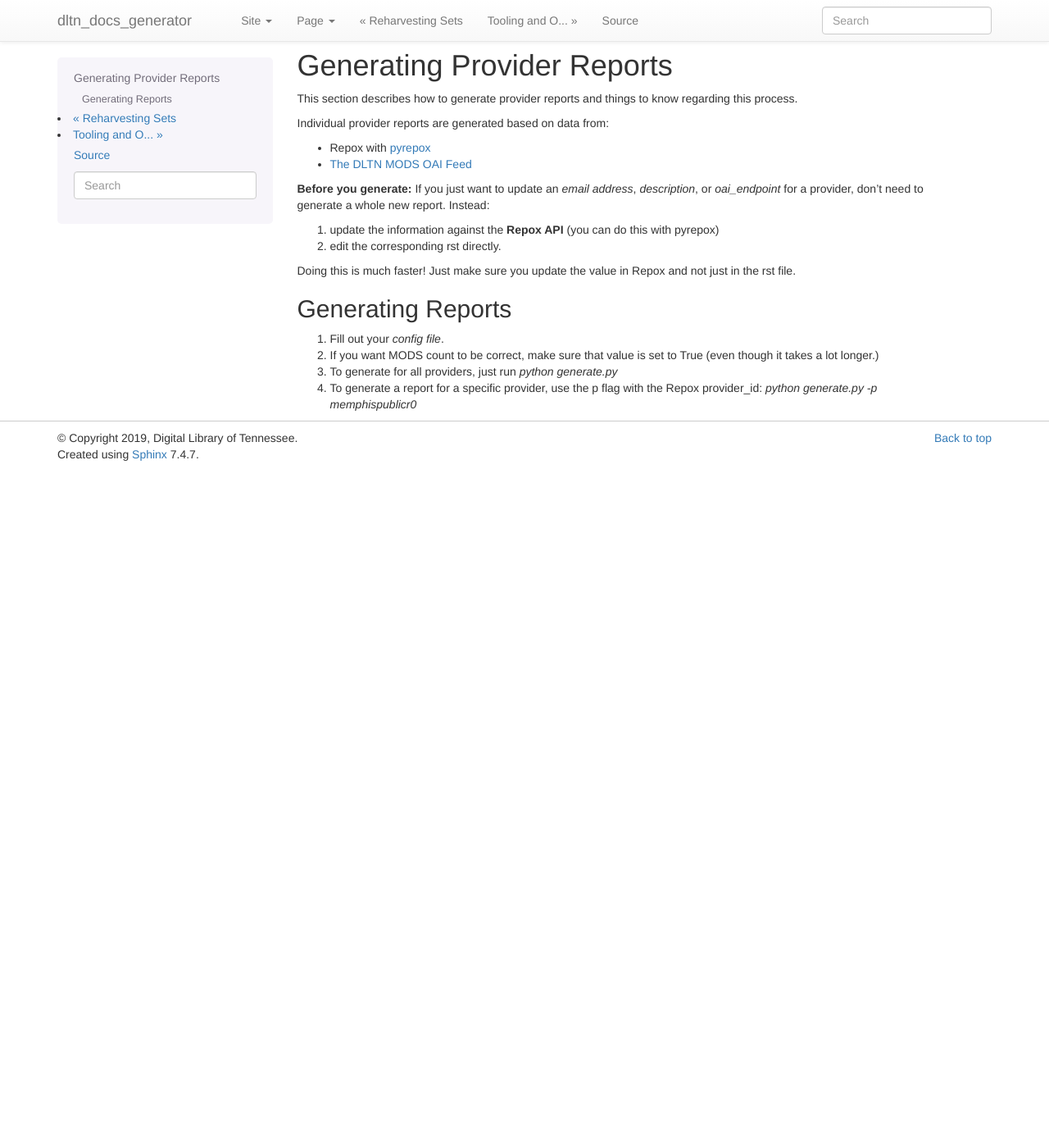
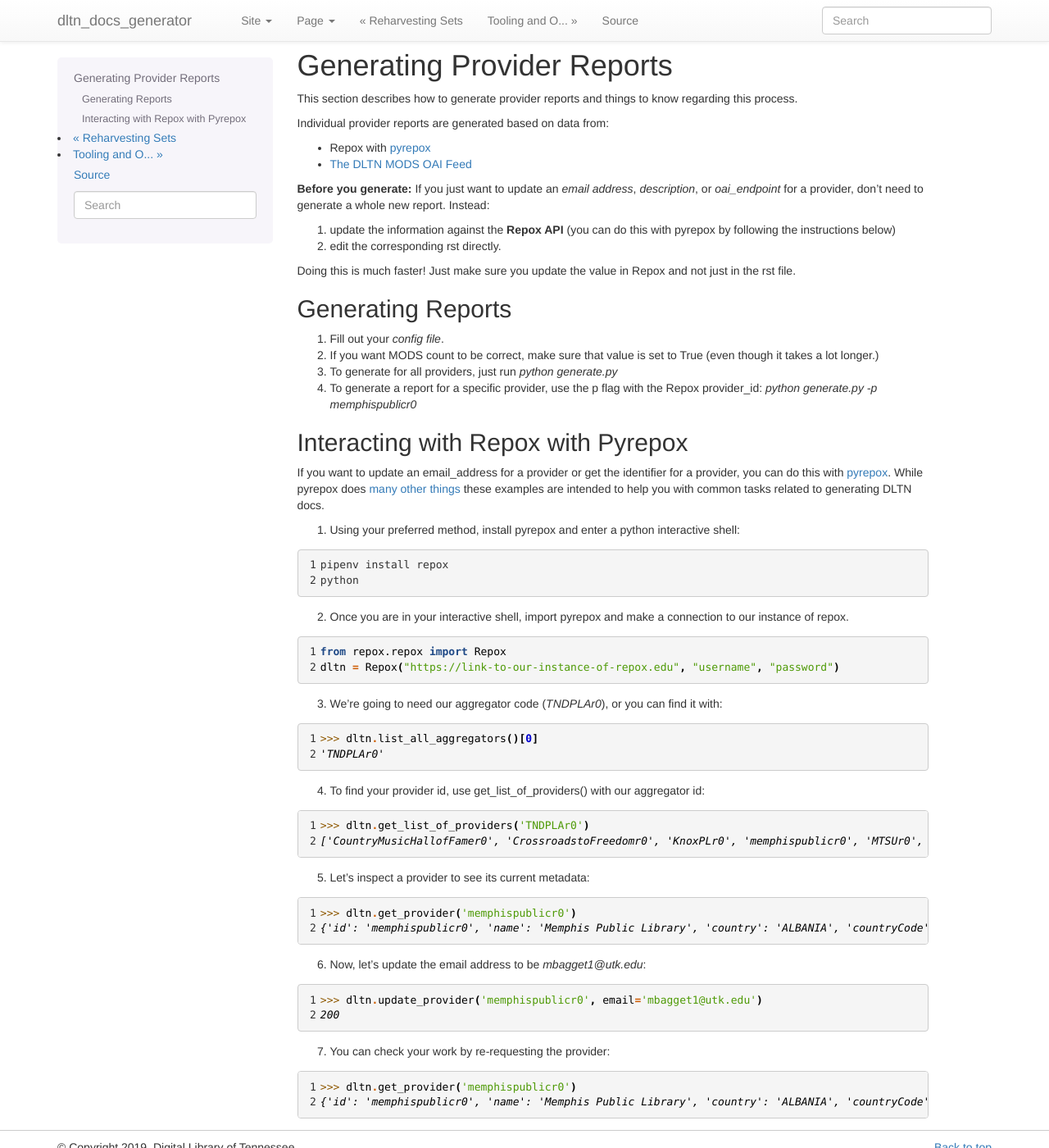
Before and after one commit to DigitalLibraryofTennessee/dltn_docs_generator, a Sphinx documentation site: the page built from docs/procedures/reporting.rst, in a window 1280 px wide and 1400 px high. Shown: the whole window at 82% size. Built offline with Sphinx 7.4.7, drawn with Linux system fonts in a browser that asks for light colours; pages that are not in the unit, such as notebooks, are missing from menus.

Commit message:
Add Pyrepox instructions.

```diff
--- a/docs/procedures/reporting.rst
+++ b/docs/procedures/reporting.rst
@@ -12,7 +12,7 @@ Individual provider reports are generated based on data from:
 **Before you generate:** If you just want to update an `email address`, `description`, or `oai_endpoint` for a provider,
 don't need to generate a whole new report.  Instead:
 
-1. update the information against the **Repox API** (you can do this with pyrepox)
+1. update the information against the **Repox API** (you can do this with pyrepox by following the instructions below)
 2. edit the corresponding rst directly.
 
 Doing this is much faster!  Just make sure you update the value in Repox and not just in the rst file.
@@ -25,3 +25,67 @@ Generating Reports
 2. If you want MODS count to be correct, make sure that value is set to True (even though it takes a lot longer.)
 3. To generate for all providers, just run `python generate.py`
 4. To generate a report for a specific provider, use the p flag with the Repox provider_id:  `python generate.py -p memphispublicr0`
+
+-----------------------------------
+Interacting with Repox with Pyrepox
+-----------------------------------
+
+If you want to update an email_address for a provider or get the identifier for a provider, you can do this with
+`pyrepox <https://pypi.org/project/repox/>`_. While pyrepox does `many other things <https://pyrepox.readthedocs.io/en/latest/source/repox.html>`_
+these examples are intended to help you with common tasks related to generating DLTN docs.
+
+1. Using your preferred method, install pyrepox and enter a python interactive shell:
+
+.. code-block:: shell
+    :linenos:
+
+    pipenv install repox
+    python
+
+2. Once you are in your interactive shell, import pyrepox and make a connection to our instance of repox.
+
+.. code-block:: python
+    :linenos:
+
+    from repox.repox import Repox
+    dltn = Repox("https://link-to-our-instance-of-repox.edu", "username", "password")
+
+3. We're going to need our aggregator code (`TNDPLAr0`), or you can find it with:
+
+.. code-block:: python
+    :linenos:
+
+    >>> dltn.list_all_aggregators()[0]
+    'TNDPLAr0'
+
+4. To find your provider id, use get_list_of_providers() with our aggregator id:
+
+.. code-block:: python
+    :linenos:
+
+    >>> dltn.get_list_of_providers('TNDPLAr0')
+    ['CountryMusicHallofFamer0', 'CrossroadstoFreedomr0', 'KnoxPLr0', 'memphispublicr0', 'MTSUr0', 'nashvillepublicr0', 'tslar0', 'UTKr0', 'utcr0']
+
+5. Let's inspect a provider to see its current metadata:
+
+.. code-block:: python
+    :linenos:
+
+    >>> dltn.get_provider('memphispublicr0')
+    {'id': 'memphispublicr0', 'name': 'Memphis Public Library', 'country': 'ALBANIA', 'countryCode': 'al', 'description': 'contact: Gina Cordell platform: ContentDM', 'nameCode': 'memphispublic', 'homepage': '', 'providerType': 'LIBRARY', 'email': 'Gina.Cordell@memphistn.gov'}
+
+6. Now, let's update the email address to be `mbagget1@utk.edu`:
+
+.. code-block:: python
+    :linenos:
+
+    >>> dltn.update_provider('memphispublicr0', email='mbagget1@utk.edu')
+    200
+
+7. You can check your work by re-requesting the provider:
+
+.. code-block:: python
+    :linenos:
+
+    >>> dltn.get_provider('memphispublicr0')
+    {'id': 'memphispublicr0', 'name': 'Memphis Public Library', 'country': 'ALBANIA', 'countryCode': 'al', 'description': 'contact: Gina Cordell platform: ContentDM', 'nameCode': 'memphispublic', 'homepage': '', 'providerType': 'LIBRARY', 'email': 'mbagget1@utk.edu'}
```
